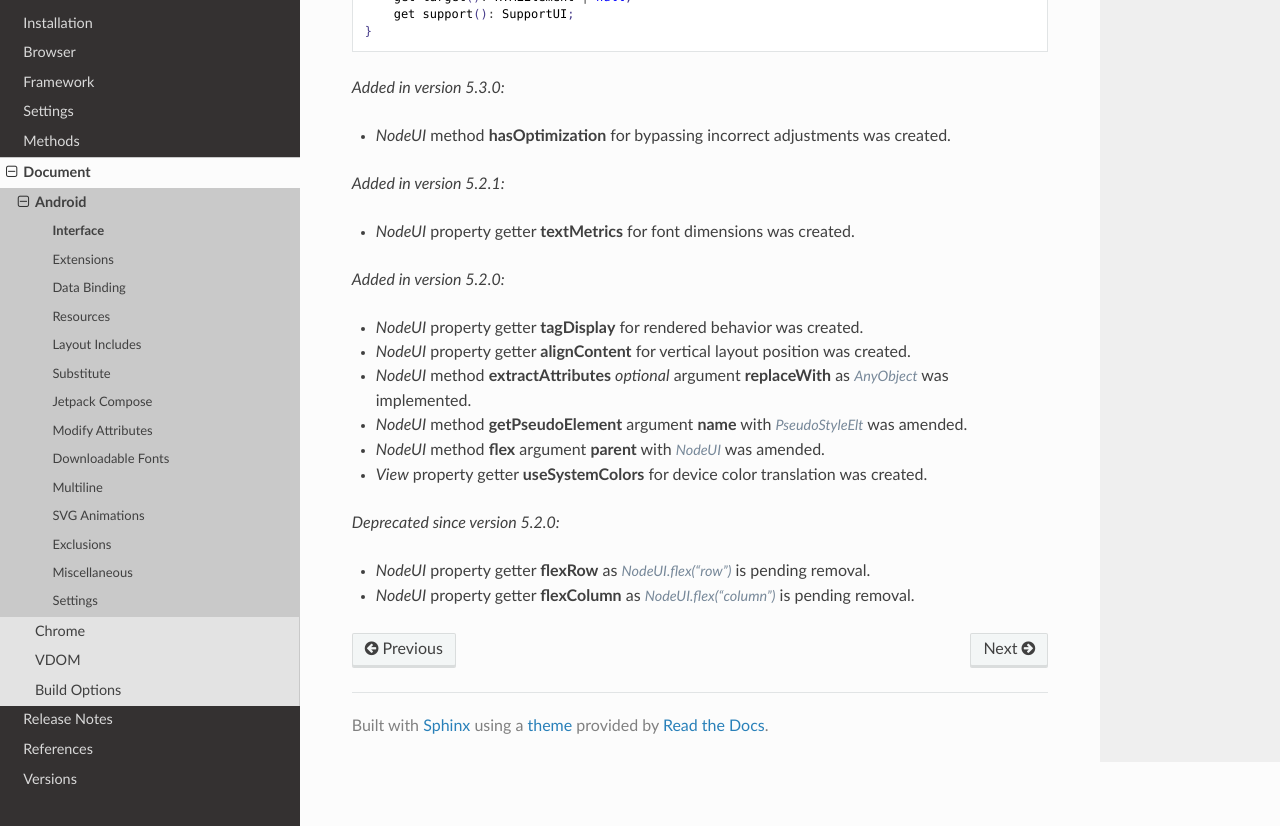
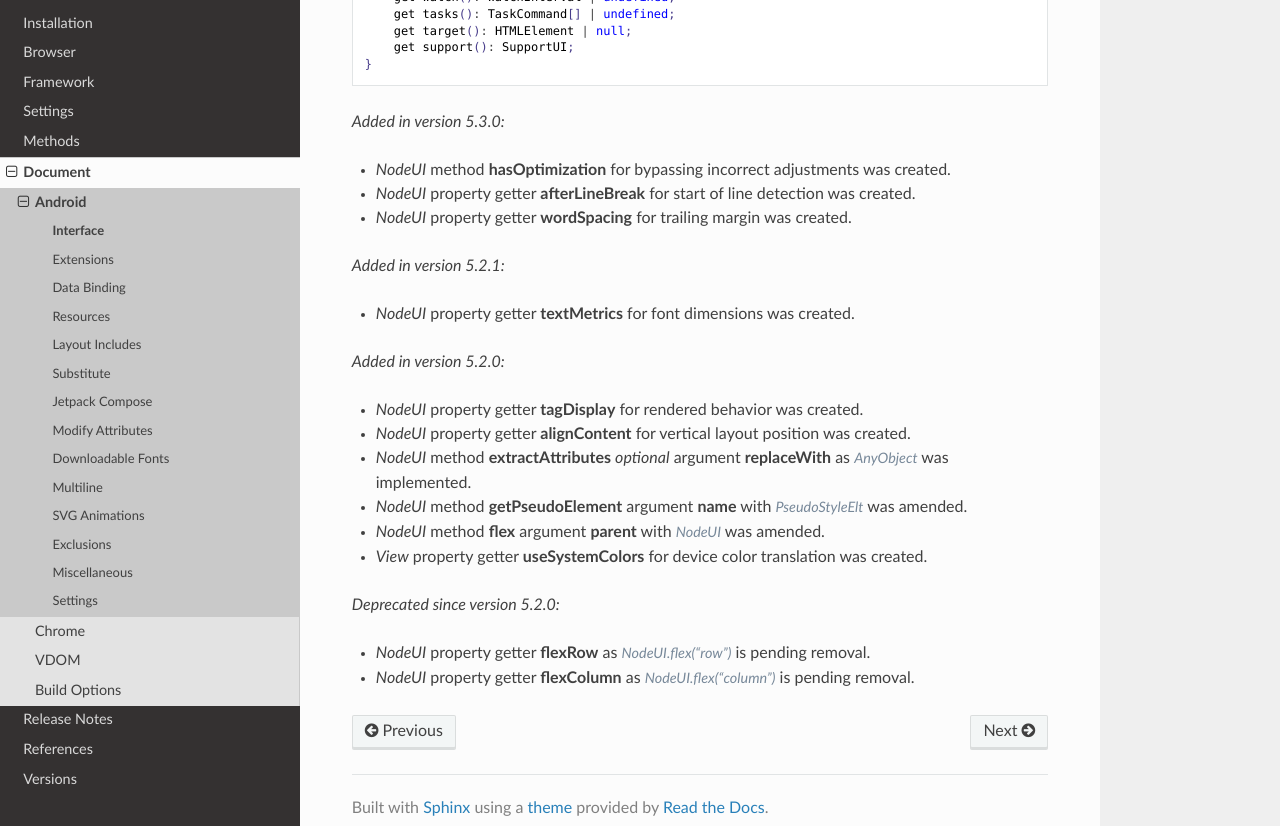
Before and after one commit to anpham6/android-docs, a Sphinx documentation site: the page built from source/document/android/interface.rst, in a window 1280 px wide and 900 px high, scrolled down 4981 px, cut to the strip 74-900 px from the top of the window. Built offline with Sphinx 7.4.7 and the Read the Docs theme 2.0.0, drawn with Linux system fonts in a browser that asks for light colours; some of the changed text lies outside the part shown.

```diff
--- a/source/document/android/interface.rst
+++ b/source/document/android/interface.rst
@@ -96,7 +96,7 @@
       flex(attr: "inline" | "row" | "column" | "reverse" | "wrap" | "wrapReverse", parent?: boolean | NodeUI, wrapped?: boolean): boolean;
       flex(attr: "alignContent" | "justifyContent" | "basis" | "alignSelf" | "justifySelf", parent?: boolean | NodeUI, wrapped?: boolean): string;
       flex(attr: "grow" | "shrink" | "order", parent?: boolean | NodeUI, wrapped?: boolean): number;
-      flex<(attr: string, parent?: boolean | NodeUI, wrapped?: boolean): boolean | number | string;
+      flex(attr: string, parent?: boolean | NodeUI, wrapped?: boolean): boolean | number | string;
       getBoxSpacing(region?: BOX_STANDARD): [number, number, number, number];
       getAnchoredSiblings(orientation: OrientationAttr): NodeUI[];
       getPseudoElement(name: PseudoElt | PseudoStyleElt, attr?: CssStyleAttr): CssStyleMap | string | null;
@@ -156,6 +156,7 @@
       get textIndent(): number;
       get preIndent(): [string, NodeUI] | null;
       get causesLineBreak(): boolean;
+      get afterLineBreak(): boolean;
       set renderExclude(value: boolean);
       get renderExclude(): boolean;
       set renderAs(value);
@@ -218,6 +219,7 @@
       get textEmpty(): boolean;
       get textWidth(): number;
       get textMetrics(): TextMetrics | null;
+      get wordSpacing(): number;
       get innerMostWrapped(): NodeUI;
       get outerMostWrapper(): NodeUI;
       get firstLineStyle(): CssStyleMap | null;
@@ -304,6 +306,8 @@
 .. versionadded:: 5.3.0
 
   - *NodeUI* method **hasOptimization** for bypassing incorrect adjustments was created.
+  - *NodeUI* property getter **afterLineBreak** for start of line detection was created.
+  - *NodeUI* property getter **wordSpacing** for trailing margin was created.
 
 .. versionadded:: 5.2.1
 
--- a/source/release_notes/5.3.0.rst
+++ b/source/release_notes/5.3.0.rst
@@ -17,10 +17,12 @@
   class Node {
       toFloat(attr: CssStyleAttr, fallback?: number, options?: CssInitialOptions): number; // Uses Node.valueOf without options
       toInt(attr: CssStyleAttr, fallback?: number, options?: CssInitialOptions): number;
+      get plainText(): boolean; // Set in the constructor
   }
 
   class NodeUI {
       get textIndent(): number; // Detection for "each-line" and "hanging"
+      get plainText(): boolean; // Modifiable using NodeUI.setCacheState
   }
 
 .. code-block::
--- a/source/versions.rst
+++ b/source/versions.rst
@@ -7,6 +7,7 @@
 ======== ======== ======== ======== ========
   Date       Docs  squared     E-mc  sqd-cli
 ======== ======== ======== ======== ========
+06-16-24    0.1.3    5.2.3    0.9.3   0.14.3
 05-27-24    0.1.2    5.2.2    0.9.2   0.14.2
 05-03-24    0.1.1    5.2.1    0.9.1   0.14.1
 04-29-24    0.1.0    5.2.0    0.9.0   0.14.0
```
Also changed, not shown: other parts of source/document/android/interface.rst (+1 -1 lines), other parts of source/release_notes/5.3.0.rst (+0 -1 lines), README.md (+1 -0 lines), source/document/vdom/interface.rst (+6 -1 lines).
